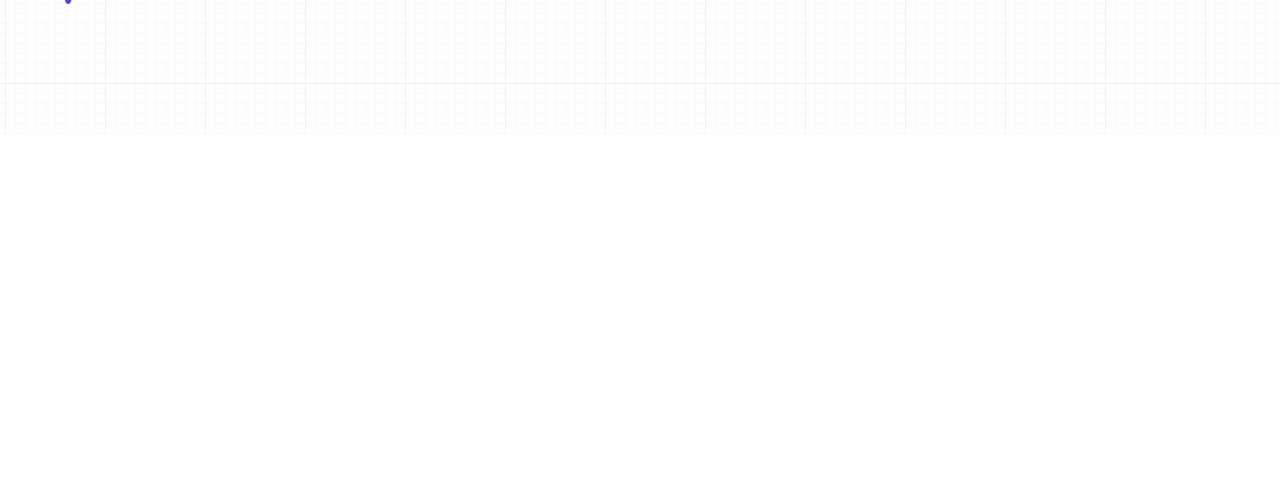
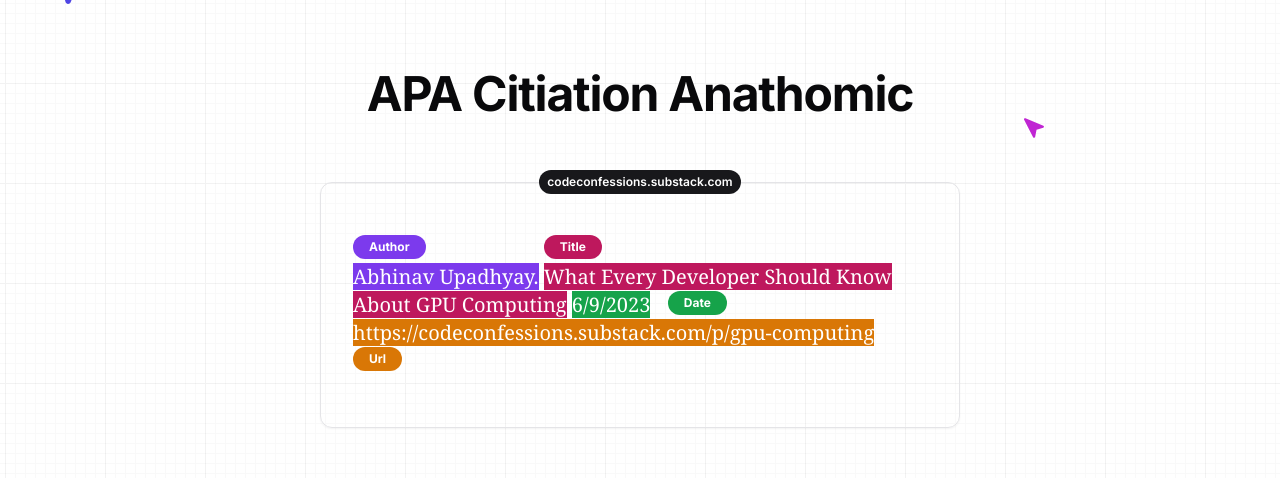
Before and after one commit to jonniermartinez/citify, a Next.js app: page /en in a window 1280 px wide. Shown: the part 822-1300 px from the top of the page. Before the commit the page ends 956 px from the top, so only its background shows below. Built offline with nearby package versions, Linux system fonts and the light colour scheme; no server answers.

Commit message:
feat: :art: I dont know
I dont know

```diff
--- a/src/app/[locale]/page.tsx
+++ b/src/app/[locale]/page.tsx
@@ -2,6 +2,7 @@ import Main from "@/components/main"
 import { Toaster } from "@/components/ui/toaster"
 import CitiationExamples from "@/components/citiationExamples"
 import CitiationAnathomic from "@/components/citiationAnathomic"
+import Waitlist from "@/components/waitlist"
 
 // Kaplas
 export default function Home() {
@@ -10,7 +11,8 @@ export default function Home() {
       <Main></Main>
       <CitiationExamples></CitiationExamples>
       <Toaster></Toaster>
-      {/* <CitiationAnathomic></CitiationAnathomic> */}
+      <CitiationAnathomic></CitiationAnathomic>
+      {/* <Waitlist></Waitlist> */}
 
     </>
   )
--- a/src/components/citiation.tsx
+++ b/src/components/citiation.tsx
@@ -1,6 +1,8 @@
 "use client"
 import { useTranslations } from 'next-intl';
 import { useState } from 'react';
+import { Inter } from "next/font/google"
+const inter = Inter({ subsets: ['latin'] })
 
 
 interface Props {
@@ -31,7 +33,7 @@ function Citiation({ pageTitle, url, author, source }: Props) {
                     <div className='font-serif'>
                         <div>
                             {/* Author */}
-                            <span className={`${titleClass} bg-violet-600`} hidden={authorHover ? false : true} >Author</span>
+                            <span className={`${titleClass} bg-violet-600 ${inter.className}`} hidden={authorHover ? false : true} >Author</span>
                             <span
                                 className='relative hover:bg-violet-600 hover:text-white cursor-cell'
                                 onMouseOver={() => setAuthorHover(true)}
@@ -40,7 +42,7 @@ function Citiation({ pageTitle, url, author, source }: Props) {
                             </span>
                             {" "}
                             {/* Title */}
-                            <span className={`${titleClass} bg-pink-700`} hidden={titleHover ? false : true}>Title</span>
+                            <span className={`${titleClass} bg-pink-700 ${inter.className}`} hidden={titleHover ? false : true}>Title</span>
                             <span
                                 className='relative hover:bg-pink-700 hover:text-white cursor-cell'
                                 onMouseOver={() => setTitleHover(true)}
@@ -50,7 +52,7 @@ function Citiation({ pageTitle, url, author, source }: Props) {
                             </span>
                             {cita}
                             <p>
-                                <span className={`${titleClass} bg-amber-600`} hidden={urlHover ? false : true}>URL</span>
+                                <span className={`${titleClass} bg-amber-600 ${inter.className}`} hidden={urlHover ? false : true}>URL</span>
 
                                 <span className="relative text-sky-800 hover:text-white hover:bg-amber-600 cursor-cell"
                                     onMouseOver={() => setUrlHover(true)}
--- a/src/components/citiationAnathomic.tsx
+++ b/src/components/citiationAnathomic.tsx
@@ -1,26 +1,60 @@
-import Citiation from "./citiation"
+import { Inter } from "next/font/google"
+const inter = Inter({ subsets: ['latin'] })
 
+const tileClass = "absolute px-4 py-1 truncate text-xs -translate-y-7 rounded-full font-bold text-white"
 function CitiationAnathomic() {
     return (
         <div>
             <h2 className="scroll-m-20 text-2xl font-bold mt-24 tracking-tight lg:text-5xl text-center">APA Citiation Anathomic</h2>
+            <div className="absolute translate-x-[80vw] -rotate-90">
+                <svg fill="#c026d3" version="1.1" id="Capa_1" xmlns="http://www.w3.org/2000/svg"
+                    width="20px" height="20px" viewBox="0 0 266.495 266.494"
+                >
+                    <g>
+                        <g>
+                            <path d="M150.036,266.494c-0.264,0-0.517-0.006-0.792-0.018c-6.102-0.337-11.332-4.474-13.046-10.347l-26.067-89.027
+			l-95.203-18.867c-6.014-1.194-10.614-6.059-11.476-12.123c-0.858-6.062,2.201-12.016,7.65-14.832L242.143,1.617
+			C247.5-1.175,254.057-0.29,258.518,3.8c4.474,4.101,5.885,10.55,3.562,16.146l-98.743,237.655
+			C161.097,263.018,155.836,266.494,150.036,266.494z"/>
+                        </g>
+                    </g>
+                </svg>
+            </div>
             <div className='mt-16 mx-auto flex justify-center'>
-                <div className='absolute mx-auto -translate-y-2/4 rounded-xl bg-navy-blue-12 px-2	py-1 text-xs font-semibold text-white bg-primary'>codeconfessions.substack.com</div>
-                <div className='w-full overflow-hidden rounded-xl border border-navy-blue-6 shadow-sm py-20 px-4'>
+                <div className='absolute mx-auto -translate-y-2/4 rounded-xl bg-navy-blue-12 px-2 py-1 text-xs font-semibold text-white bg-primary'>codeconfessions.substack.com</div>
+                <div className='w-1/2 overflow-hidden rounded-xl border border-navy-blue-6 shadow-sm py-20 px-8 '>
                     {/* contend */}
-                    <p className="text-xl">
-                        <span>
-                            Abhinav Upadhyay. {" "}
+                    <p className="font-serif text-xl">
+                        <span className={`${tileClass} bg-violet-600 ${inter.className}`}>Author</span>
+
+                        <span
+                            className='relative bg-violet-600 text-white cursor-cell'>
+                            Abhinav Upadhyay.
                         </span>
-                        <span>
+                        {" "}
+                        <span className={`${tileClass} bg-pink-700 ${inter.className}`}>Title</span>
+
+                        <span
+                            className='relative bg-pink-700 text-white cursor-cell'>
                             What Every Developer Should Know About GPU Computing
                         </span>
-                        <span>
+                        {" "}
+                        <span className={`${tileClass} bg-green-600 ${inter.className} translate-y-0 translate-x-24`}>Date</span>
+
+                        <span
+                            className='relative bg-green-600 text-white cursor-cell '>
                             6/9/2023
                         </span>
-                        <span>
-                            https://codeconfessions.substack.com/p/gpu-computing
-                        </span>
+                        {" "}
+                        <div>
+                            <span className={`${tileClass} bg-amber-600 ${inter.className} translate-y-7`}>Url</span>
+
+                            <span
+                                className='relative bg-amber-600 text-white cursor-cell'>
+                                https://codeconfessions.substack.com/p/gpu-computing
+                            </span>
+                        </div>
+
                     </p>
                 </div>
             </div>
--- /dev/null
+++ b/src/components/waitlist.tsx
@@ -0,0 +1,14 @@
+
+function Waitlist() {
+    return (
+        <div>
+            <h3 className="scroll-m-20 text-2xl font-bold mt-24 tracking-tight lg:text-5xl text-center">Join to the Wailist</h3>
+            <div className="flex justify-center mt-10">
+
+                <iframe src="https://jayddox.substack.com/embed" width="480" height="150" style={{ border: "1px solid #EEE", background: "#ffffff00" }} scrolling="no"></iframe>
+            </div>
+        </div>
+    )
+}
+
+export default Waitlist
```
